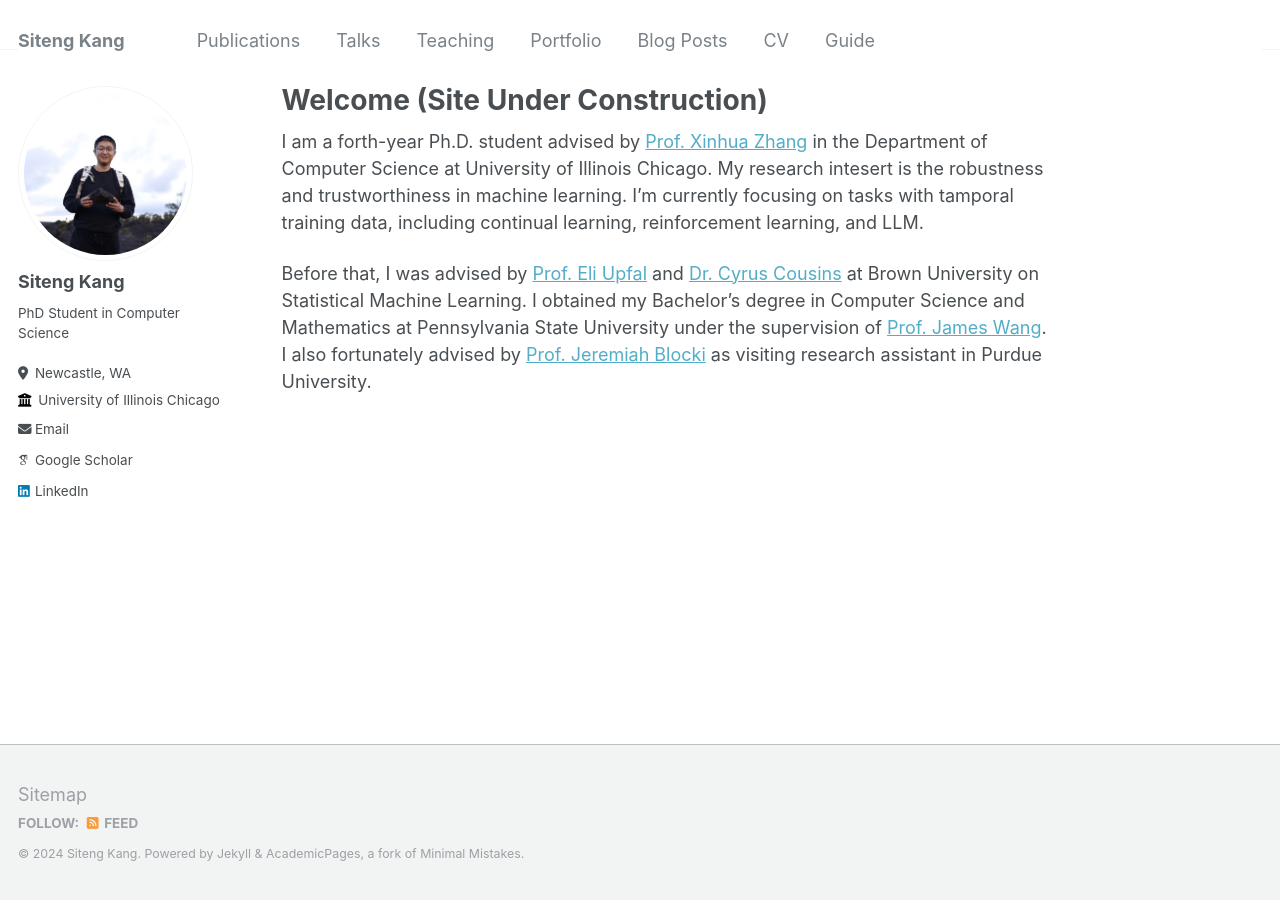
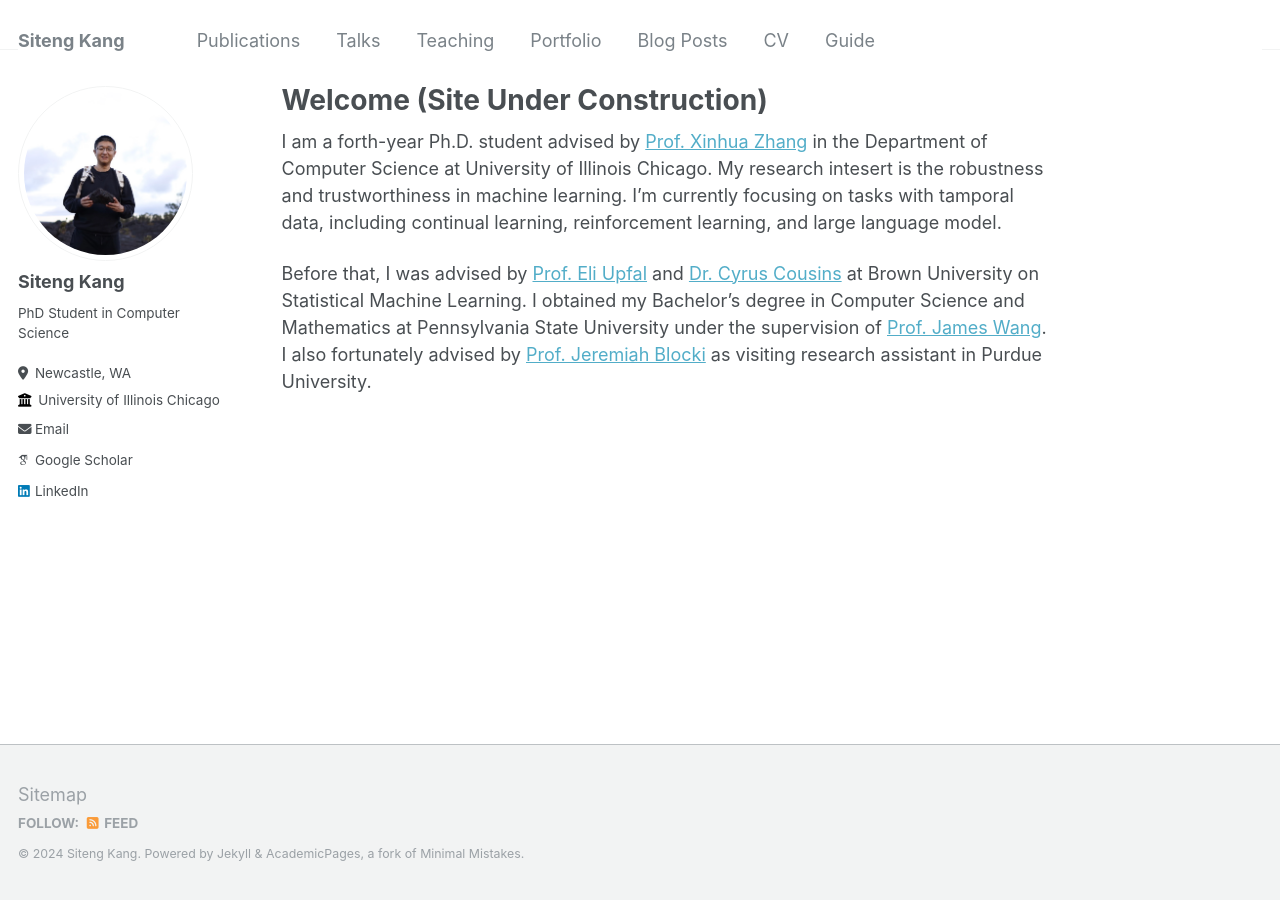
Before and after one commit to SitengKang/SitengKang.github.io, a Jekyll site: the page built from _pages/about.md, in a window 1280 px wide. Built offline with Jekyll 4.4.1, drawn with Linux system fonts in a browser that asks for light colours; some web fonts are replaced.

Commit message:
Update about.md

```diff
--- a/_pages/about.md
+++ b/_pages/about.md
@@ -8,6 +8,6 @@ redirect_from:
 ---
 
 
-I am a forth-year Ph.D. student advised by [Prof. Xinhua Zhang](https://www.cs.uic.edu/~zhangx/) in the Department of Computer Science at University of Illinois Chicago. My research intesert is the robustness and trustworthiness in machine learning. I'm currently focusing on tasks with tamporal training data, including continual learning, reinforcement learning, and LLM.
+I am a forth-year Ph.D. student advised by [Prof. Xinhua Zhang](https://www.cs.uic.edu/~zhangx/) in the Department of Computer Science at University of Illinois Chicago. My research intesert is the robustness and trustworthiness in machine learning. I'm currently focusing on tasks with tamporal data, including continual learning, reinforcement learning, and large language model.
 
 Before that, I was advised by [Prof. Eli Upfal](https://cs.brown.edu/people/eupfal/) and [Dr. Cyrus Cousins](https://cs.brown.edu/~ccousins/) at Brown University on Statistical Machine Learning. I obtained my Bachelor's degree in Computer Science and Mathematics at Pennsylvania State University under the supervision of [Prof. James Wang](https://wang.ist.psu.edu/docs/home.shtml). I also fortunately advised by  [Prof. Jeremiah Blocki](https://www.cs.purdue.edu/homes/jblocki/) as visiting research assistant in Purdue University.
```
